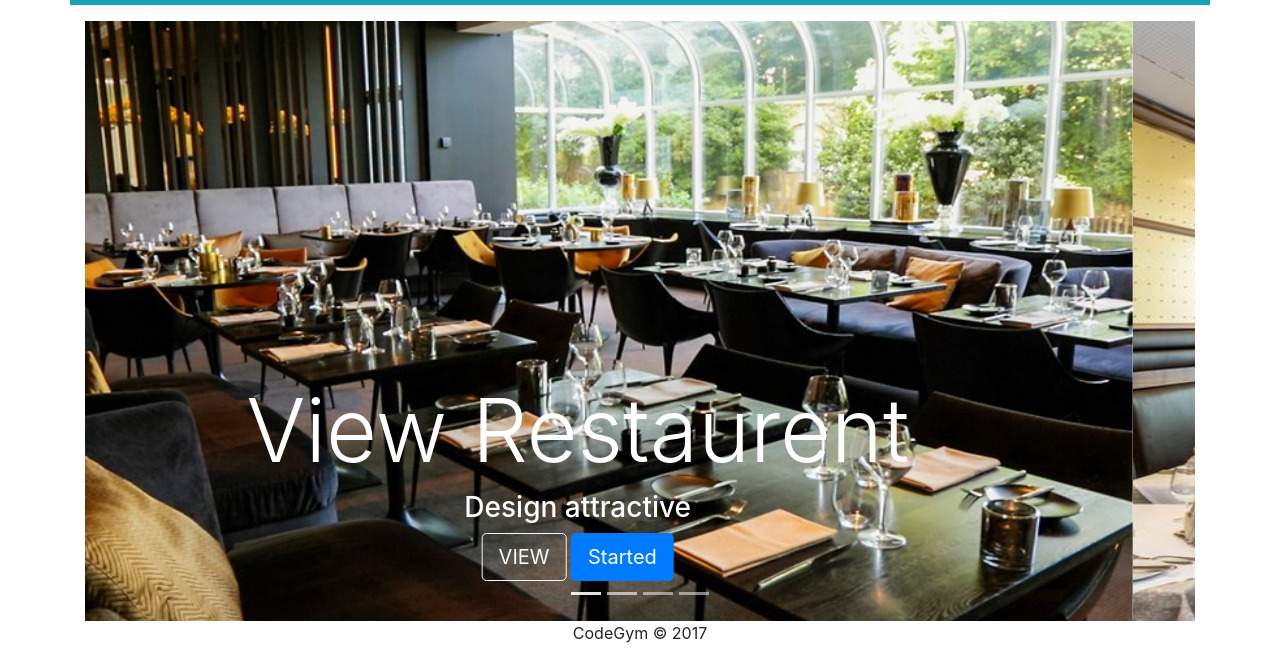
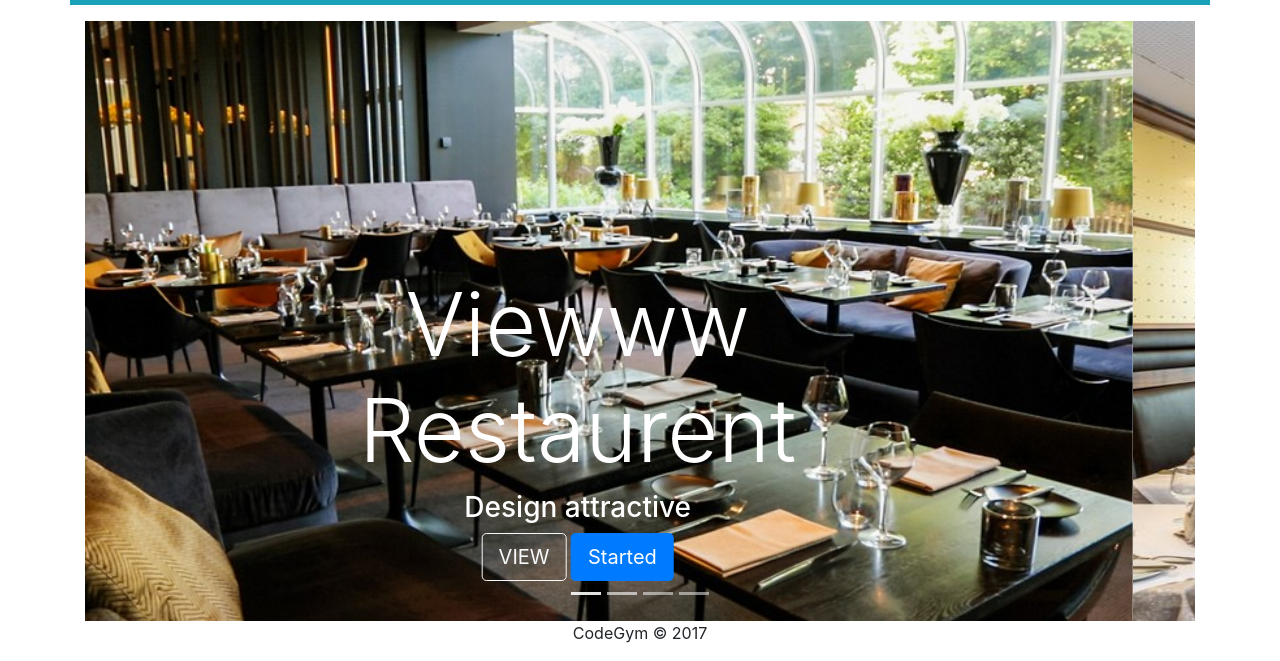
Before and after one commit to dohuunghia11/Hackathong, a plain HTML site: page Hackathong/index.html in a window 1280 px wide. Shown: the part 218-879 px from the top of the page. Drawn offline with nearby package versions, Linux system fonts and the light colour scheme.

Commit message:
lam commit

```diff
--- a/Hackathong/index.html
+++ b/Hackathong/index.html
@@ -76,7 +76,7 @@
                 <div class="carousel-item active">
                     <img src="./img/background1.jpeg " width="100%" height="600">
                     <div class="carousel-caption">
-                        <h1 class="display-2">View Restaurent</h1>
+                        <h1 class="display-2">Viewww Restaurent</h1>
                         <h3>Design attractive</h3>
                         <button type="button" class="btn btn-outline-light btn-lg">
                             VIEW
```
